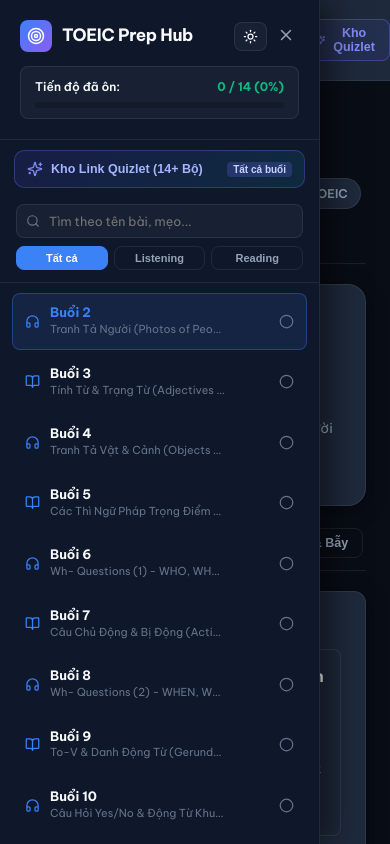
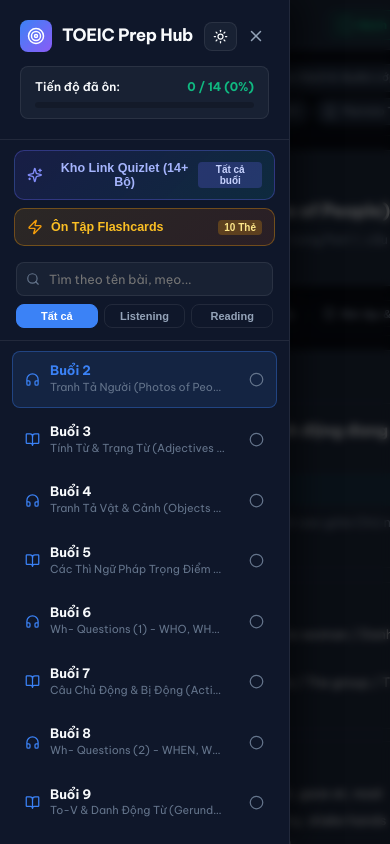
Before and after one commit to luuquangict/toeic-ecademy, a React (Vite) app: page /#buoi-2 in a window 390 px wide. Both pictures are taken after a click on the button 38 px from the left and 40 px from the top of the page. Built offline with nearby package versions, Linux system fonts and the light colour scheme.

Commit message:
feat: Fix UI mobile

```diff
--- a/src/App.tsx
+++ b/src/App.tsx
@@ -112,20 +112,23 @@
         onToggleTheme={handleToggleTheme}
         onCloseMobile={() => setIsSidebarOpen(false)}
         onOpenQuizlet={() => setIsQuizletOpen(true)}
+        onOpenFlashcards={() => setIsFlashcardOpen(true)}
       />
+
+      {/* Mobile Sidebar Backdrop Overlay */}
+      {isSidebarOpen && (
+        <div
+          className="sidebar-backdrop"
+          onClick={() => setIsSidebarOpen(false)}
+        />
+      )}
 
       {/* Main Content Area */}
       <main className="main-area">
         <TopHeader
           currentLesson={currentLesson}
-          currentIndex={currentIndex}
-          totalLessons={lessonsData.length}
           isDone={isDone}
-          onPrev={() => setCurrentIndex((prev) => Math.max(0, prev - 1))}
-          onNext={() => setCurrentIndex((prev) => Math.min(lessonsData.length - 1, prev + 1))}
           onToggleDone={handleToggleDone}
-          onOpenFlashcards={() => setIsFlashcardOpen(true)}
-          onOpenQuizlet={() => setIsQuizletOpen(true)}
           onOpenMobileMenu={() => setIsSidebarOpen(true)}
         />
 
--- a/src/components/Sidebar.tsx
+++ b/src/components/Sidebar.tsx
@@ -11,7 +11,8 @@
   Moon,
   Sun,
   X,
-  Sparkles
+  Sparkles,
+  Zap
 } from 'lucide-react';
 
 interface SidebarProps {
@@ -28,6 +29,7 @@
   onToggleTheme: () => void;
   onCloseMobile: () => void;
   onOpenQuizlet: () => void;
+  onOpenFlashcards: () => void;
 }
 
 export const Sidebar: React.FC<SidebarProps> = ({
@@ -44,6 +46,7 @@
   onToggleTheme,
   onCloseMobile,
   onOpenQuizlet,
+  onOpenFlashcards,
 }) => {
   const completedCount = completedList.length;
   const totalCount = lessons.length;
@@ -109,8 +112,8 @@
         </div>
       </div>
 
-      {/* Direct Quizlet Hub Banner */}
-      <div style={{ padding: '10px 14px 4px' }}>
+      {/* Direct Hub Banners (Quizlet & Flashcards) */}
+      <div style={{ padding: '10px 14px 4px', display: 'flex', flexDirection: 'column', gap: '8px' }}>
         <button
           onClick={() => {
             onOpenQuizlet();
@@ -145,6 +148,43 @@
             borderRadius: '4px'
           }}>
             Tất cả buổi
+          </span>
+        </button>
+
+        <button
+          onClick={() => {
+            onOpenFlashcards();
+            onCloseMobile();
+          }}
+          style={{
+            width: '100%',
+            background: 'linear-gradient(135deg, rgba(245, 158, 11, 0.12), rgba(234, 88, 12, 0.12))',
+            border: '1px solid rgba(245, 158, 11, 0.35)',
+            borderRadius: '10px',
+            padding: '10px 12px',
+            color: '#fbbf24',
+            fontSize: '12.5px',
+            fontWeight: 700,
+            cursor: 'pointer',
+            display: 'flex',
+            alignItems: 'center',
+            justifyContent: 'space-between',
+            transition: 'all 0.2s ease',
+          }}
+          title="Ôn tập nhanh với Flashcards các bẫy TOEIC kinh điển"
+        >
+          <div style={{ display: 'flex', alignItems: 'center', gap: '8px' }}>
+            <Zap size={16} color="#f59e0b" />
+            <span>Ôn Tập Flashcards</span>
+          </div>
+          <span style={{
+            background: 'rgba(245, 158, 11, 0.25)',
+            color: '#fde68a',
+            fontSize: '10px',
+            padding: '2px 6px',
+            borderRadius: '4px'
+          }}>
+            10 Thẻ
           </span>
         </button>
       </div>
--- a/src/components/TopHeader.tsx
+++ b/src/components/TopHeader.tsx
@@ -1,109 +1,52 @@
 import React from 'react';
 import { Lesson } from '../types';
 import {
-  ChevronLeft,
-  ChevronRight,
   CheckCircle2,
   Circle,
-  Zap,
-  Menu,
-  Sparkles
+  Menu
 } from 'lucide-react';
 
 interface TopHeaderProps {
   currentLesson: Lesson;
-  currentIndex: number;
-  totalLessons: number;
   isDone: boolean;
-  onPrev: () => void;
-  onNext: () => void;
   onToggleDone: () => void;
-  onOpenFlashcards: () => void;
-  onOpenQuizlet: () => void;
   onOpenMobileMenu: () => void;
 }
 
 export const TopHeader: React.FC<TopHeaderProps> = ({
   currentLesson,
-  currentIndex,
-  totalLessons,
   isDone,
-  onPrev,
-  onNext,
   onToggleDone,
-  onOpenFlashcards,
-  onOpenQuizlet,
   onOpenMobileMenu,
 }) => {
+  const sessionName = typeof currentLesson.sessionNum === 'number'
+    ? `Buổi ${currentLesson.sessionNum}`
+    : 'Đề Giữa Kỳ';
+
   return (
     <header className="top-header">
       <div className="top-header-left">
         <button
           className="mobile-menu-btn"
           onClick={onOpenMobileMenu}
-          title="Mở menu bài học"
+          title="Mở menu danh sách bài học"
         >
           <Menu size={20} />
         </button>
 
-        <button
-          className="nav-btn"
-          onClick={onPrev}
-          disabled={currentIndex === 0}
-          title="Bài trước (hoặc phím mũi tên trái ←)"
-        >
-          <ChevronLeft size={16} />
-          <span>Trước</span>
-        </button>
-
         <span className="page-indicator">
-          {typeof currentLesson.sessionNum === 'number'
-            ? `Buổi ${currentLesson.sessionNum}`
-            : 'Đề Giữa Kỳ'}
-          <span style={{ opacity: 0.6, marginLeft: '6px' }}>({currentIndex + 1}/{totalLessons})</span>
+          ({sessionName})
         </span>
-
-        <button
-          className="nav-btn"
-          onClick={onNext}
-          disabled={currentIndex === totalLessons - 1}
-          title="Bài kế tiếp (hoặc phím mũi tên phải →)"
-        >
-          <span>Tiếp</span>
-          <ChevronRight size={16} />
-        </button>
       </div>
 
       <div className="top-header-right">
         <button
-          className="btn-action"
-          onClick={onOpenQuizlet}
-          title="Mở tổng hợp tất cả link Quizlet toàn khóa"
-          style={{
-            borderColor: 'rgba(99, 102, 241, 0.4)',
-            background: 'rgba(99, 102, 241, 0.1)',
-            color: '#818cf8'
-          }}
-        >
-          <Sparkles size={14} />
-          <span>Kho Quizlet</span>
-        </button>
-
-        <button
           className={`btn-action btn-done-toggle ${isDone ? 'active' : ''}`}
           onClick={onToggleDone}
+          title={isDone ? 'Đã ôn xong bài này' : 'Đánh dấu đã ôn'}
         >
           {isDone ? <CheckCircle2 size={16} /> : <Circle size={16} />}
           <span>{isDone ? 'Đã ôn xong' : 'Đánh dấu đã ôn'}</span>
-        </button>
-
-        <button
-          className="btn-action"
-          onClick={onOpenFlashcards}
-          title="Ôn tập nhanh với Flashcards"
-        >
-          <Zap size={14} color="var(--accent-amber)" />
-          <span>Flashcards</span>
         </button>
       </div>
     </header>
--- a/src/index.css
+++ b/src/index.css
@@ -44,14 +44,22 @@
   padding: 0;
 }
 
+html {
+  overflow-x: hidden;
+  max-width: 100%;
+}
+
 body {
   font-family: 'Be Vietnam Pro', 'Inter', -apple-system, BlinkMacSystemFont, 'Segoe UI', Roboto, sans-serif;
   background-color: var(--bg-app);
   color: var(--text-main);
   line-height: 1.6;
   min-height: 100vh;
+  min-height: 100dvh;
   display: flex;
   overflow-x: hidden;
+  width: 100%;
+  max-width: 100%;
 }
 
 /* Custom Dark & Light Scrollbar Styles */
@@ -106,9 +114,12 @@
 /* App Layout */
 .app-layout {
   display: flex;
-  width: 100vw;
+  width: 100%;
+  max-width: 100%;
   height: 100vh;
+  height: 100dvh;
   overflow: hidden;
+  position: relative;
 }
 
 /* Sidebar */
@@ -340,8 +351,13 @@
 /* Main Area */
 .main-area {
   flex: 1;
+  min-width: 0;
+  width: 100%;
+  max-width: 100%;
   height: 100vh;
+  height: 100dvh;
   overflow-y: auto;
+  overflow-x: hidden;
   display: flex;
   flex-direction: column;
   background: var(--bg-app);
@@ -594,15 +610,21 @@
   font-size: 13px;
   color: var(--accent-cyan);
   background: rgba(6, 182, 212, 0.08);
-  padding: 4px 10px;
+  padding: 6px 10px;
   border-radius: 6px;
-  display: inline-block;
+  display: block;
+  max-width: 100%;
+  word-break: break-word;
+  overflow-wrap: anywhere;
+  white-space: pre-wrap;
   margin: 4px 0 6px;
 }
 
 .formula-desc {
   font-size: 13px;
   color: var(--text-muted);
+  word-break: break-word;
+  overflow-wrap: anywhere;
 }
 
 /* Card Grids */
@@ -875,22 +897,189 @@
   padding: 4px;
 }
 
+/* Sidebar Backdrop on Mobile */
+.sidebar-backdrop {
+  position: fixed;
+  inset: 0;
+  background: rgba(0, 0, 0, 0.65);
+  backdrop-filter: blur(4px);
+  z-index: 45;
+  animation: fadeIn 0.2s ease;
+}
+
+/* Responsive Media Queries */
 @media (max-width: 820px) {
   .sidebar {
     position: fixed;
     left: -320px;
     top: 0;
     bottom: 0;
+    width: 290px;
+    max-width: 84vw;
     z-index: 50;
-    box-shadow: 10px 0 30px rgba(0,0,0,0.5);
+    box-shadow: 10px 0 30px rgba(0, 0, 0, 0.5);
   }
+
   .sidebar.open {
     left: 0;
   }
+
   .mobile-menu-btn {
-    display: block;
+    display: inline-flex;
+    align-items: center;
+    justify-content: center;
   }
+
   .mobile-close-btn {
-    display: block;
+    display: inline-flex;
+    align-items: center;
+    justify-content: center;
   }
 }
+
+@media (max-width: 768px) {
+  .top-header {
+    padding: 8px 10px;
+    gap: 6px;
+    min-height: 50px;
+  }
+
+  .top-header-left {
+    gap: 5px;
+  }
+
+  .nav-btn {
+    padding: 5px 8px;
+    font-size: 11.5px;
+    gap: 3px;
+  }
+
+  .page-indicator {
+    font-size: 12px;
+    padding: 0 2px;
+    white-space: nowrap;
+  }
+
+  .page-indicator-counter {
+    display: none;
+  }
+
+  .top-header-right {
+    gap: 5px;
+  }
+
+  .btn-action {
+    padding: 5px 8px;
+    font-size: 11.5px;
+    gap: 4px;
+  }
+
+  .page-content-wrapper {
+    padding: 14px 10px 50px;
+    width: 100%;
+    max-width: 100%;
+    box-sizing: border-box;
+  }
+
+  .lesson-hero {
+    padding: 16px 14px;
+    border-radius: var(--radius-md);
+    margin-bottom: 14px;
+  }
+
+  .lesson-title-main {
+    font-size: 18px;
+    line-height: 1.35;
+    word-break: break-word;
+    overflow-wrap: anywhere;
+  }
+
+  .lesson-desc-sub {
+    font-size: 12.5px;
+    word-break: break-word;
+    overflow-wrap: anywhere;
+  }
+
+  .content-section {
+    padding: 16px 12px;
+    border-radius: var(--radius-sm);
+    margin-bottom: 14px;
+  }
+
+  .quick-links-strip {
+    gap: 6px;
+    margin-bottom: 14px;
+    padding-bottom: 10px;
+  }
+
+  .quick-link-pill {
+    font-size: 11px;
+    padding: 4px 8px;
+  }
+
+  .lesson-tabs {
+    gap: 6px;
+    padding-bottom: 8px;
+    margin-bottom: 14px;
+    -webkit-overflow-scrolling: touch;
+    scrollbar-width: none;
+  }
+
+  .lesson-tabs::-webkit-scrollbar {
+    display: none;
+  }
+
+  .lesson-tab-btn {
+    padding: 6px 10px;
+    font-size: 11.5px;
+  }
+}
+
+@media (max-width: 640px) {
+  .card-grid {
+    grid-template-columns: 1fr;
+  }
+
+  .bullet-list li,
+  .hw-item,
+  .callout {
+    word-break: break-word;
+    overflow-wrap: anywhere;
+  }
+
+  .bottom-nav-row {
+    flex-direction: column;
+    gap: 10px;
+    margin-top: 22px;
+    padding-top: 16px;
+  }
+
+  .bottom-nav-btn.next {
+    text-align: left;
+    align-items: flex-start;
+  }
+
+  .modal-box {
+    padding: 16px;
+    border-radius: var(--radius-md);
+    width: 95%;
+  }
+}
+
+@media (max-width: 520px) {
+  .nav-btn-text {
+    display: none;
+  }
+
+  .header-btn-label {
+    display: none;
+  }
+
+  .nav-btn {
+    padding: 6px 8px;
+  }
+
+  .btn-action {
+    padding: 6px 8px;
+  }
+}
```
